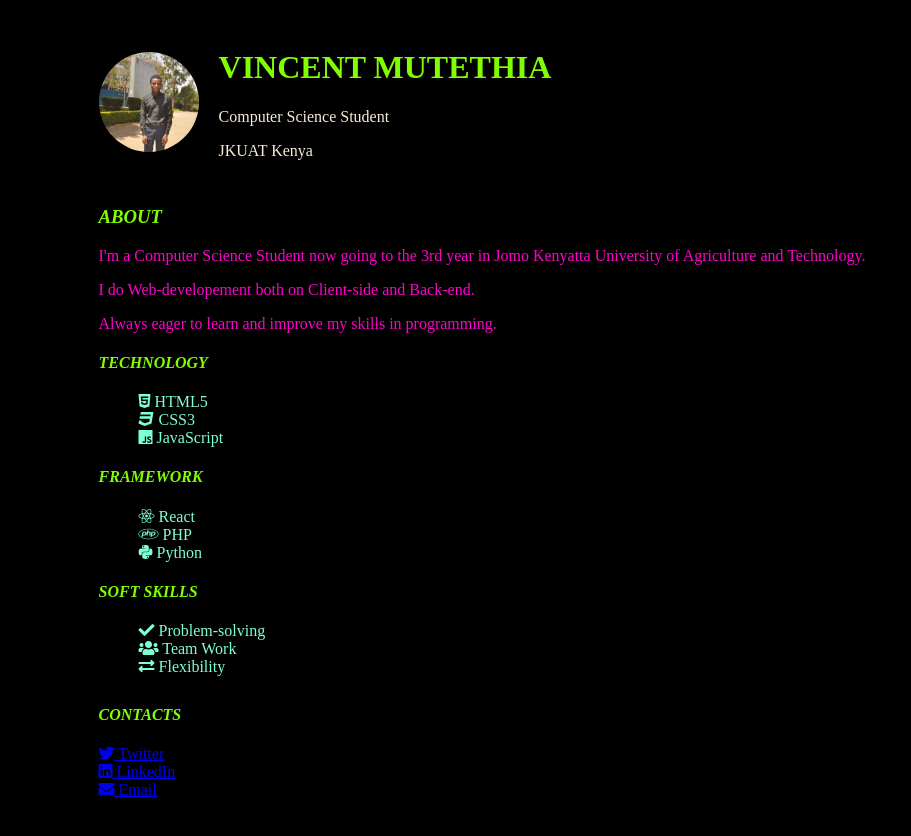
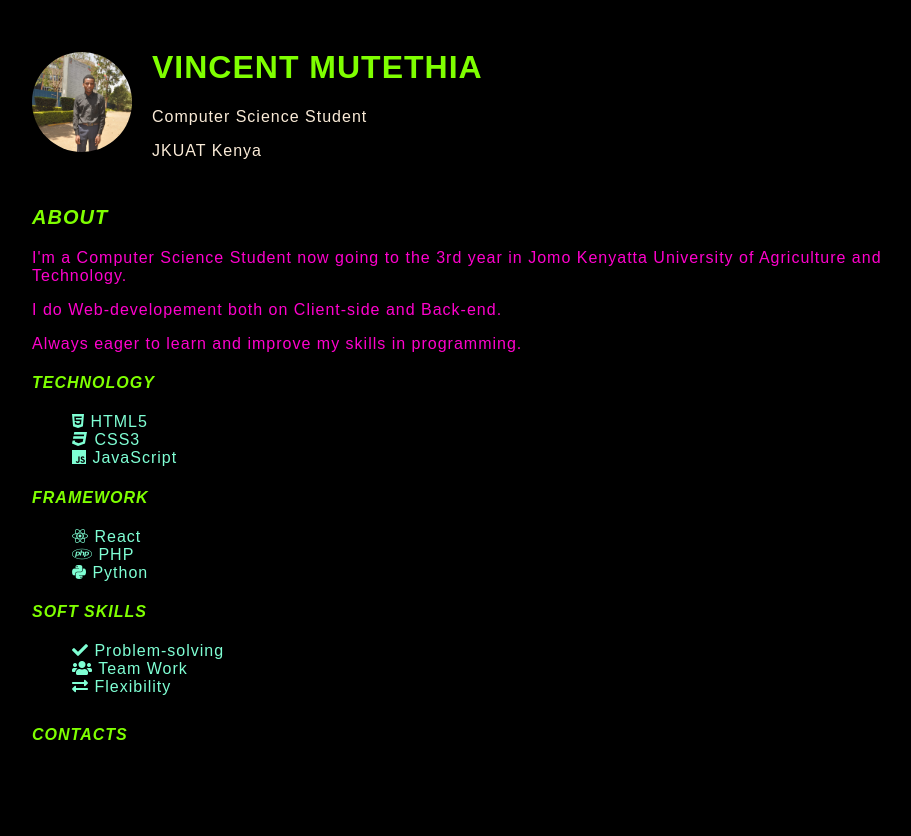
Before and after one commit to MuteeVincente/MuteeVincente.github.io, a plain HTML site: page index.html in a window 1280 px wide. Shown: the whole page, without its empty margins (158-1069 px from the left). Drawn offline with Linux system fonts and the light colour scheme; a script that the page names is missing.

Commit message:
final commit

```diff
--- a/index.html
+++ b/index.html
@@ -13,6 +13,8 @@ body{
     align-items: center;
     background-color: black;
     color: aquamarine;
+	letter-spacing: 1px;
+
 }
 .container {
     max-width: 900px;
@@ -81,6 +83,50 @@ ul{
 .experience p{
     color: rgb(254, 2, 204);
 }
+/* Common Styles */
+body {
+    font-family: 'Montserrat', sans-serif;
+}
+
+.resume-text {
+    letter-spacing: 1px;
+}
+
+/* Cool Styles */
+h2 {
+    font-size: 24px;
+    font-weight: 700;
+    font-style: italic;
+}
+
+h3 {
+    font-size: 20px;
+    font-weight: 600;
+    font-style: italic;
+}
+
+p {
+    font-size: 16px;
+    font-weight: 400;
+    font-style: normal;
+}
+
+ul li {
+    font-size: 16px;
+    font-weight: 400;
+    font-style: normal;
+    list-style-type: none;
+}
+
+a {
+    font-size: 16px;
+    font-weight: 400;
+    font-style: normal;
+    text-decoration: none;
+    color: #000;
+}
+
+
 
 /* Styles for all screens */
 /* Add your own styles here */
```
